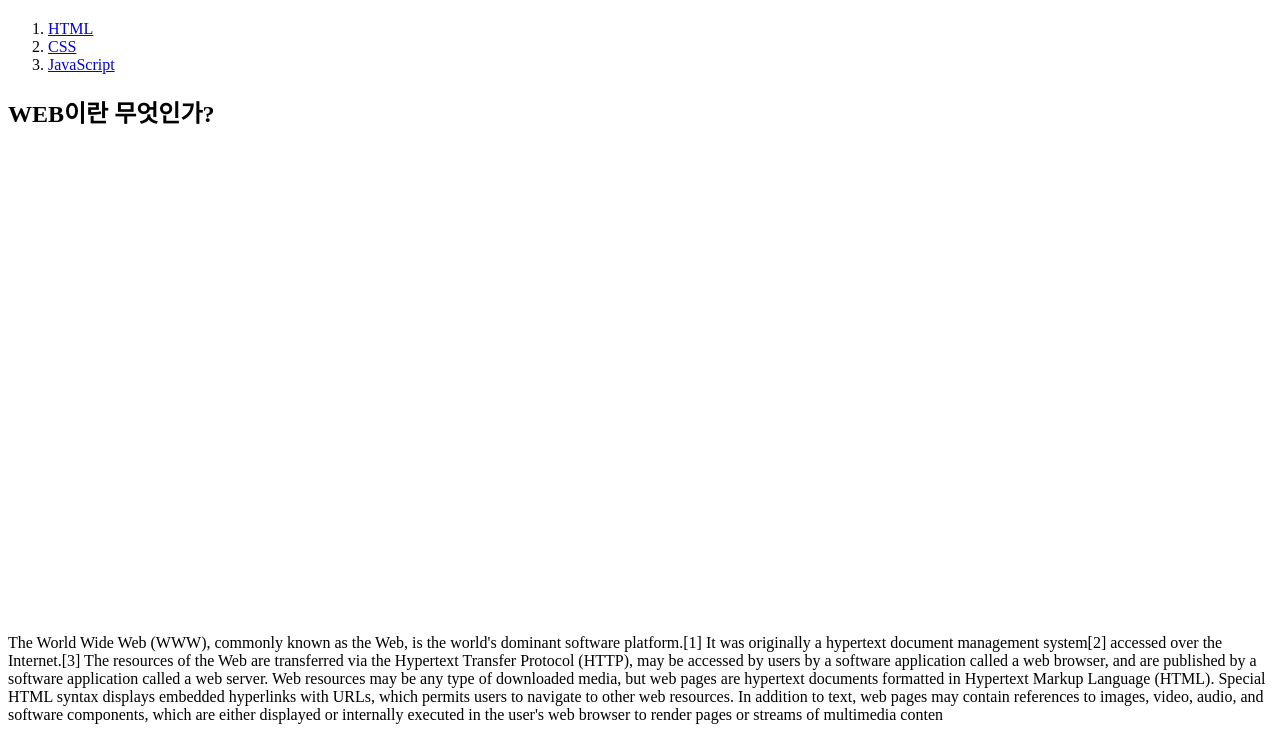
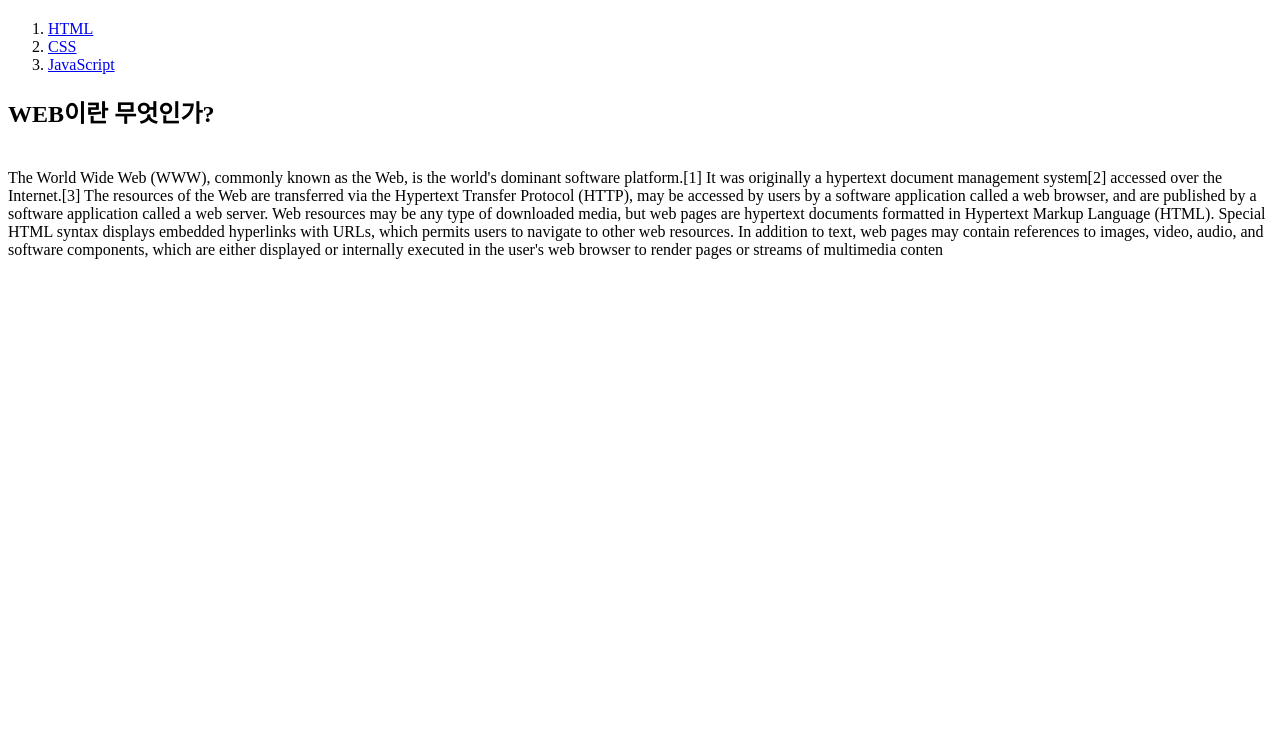
Before and after one commit to ljj9804-tech/web-jinju-20251216-1, a plain HTML site: page deploy/index.html in a window 1280 px wide. Shown: the part 60-800 px from the top of the page. Drawn offline with Linux system fonts and the light colour scheme.

Commit message:
margin-top 단위 수정

```diff
--- a/deploy/index.html
+++ b/deploy/index.html
@@ -14,7 +14,7 @@
         <li><a href="3.html">JavaScript</a></li>
     </ol>
     <h2>WEB이란 무엇인가?</h2>
-    <p style="margin-top: 40%;">
+    <p style="margin-top: 40px;">
         The World Wide Web (WWW), commonly known as the Web, is the world's dominant software platform.[1] It was
         originally a hypertext document management system[2] accessed over the Internet.[3]
         The resources of the Web are transferred via the Hypertext Transfer Protocol (HTTP), may be accessed by users by
```
Also changed, not shown: index.html (+1 -1 lines).
